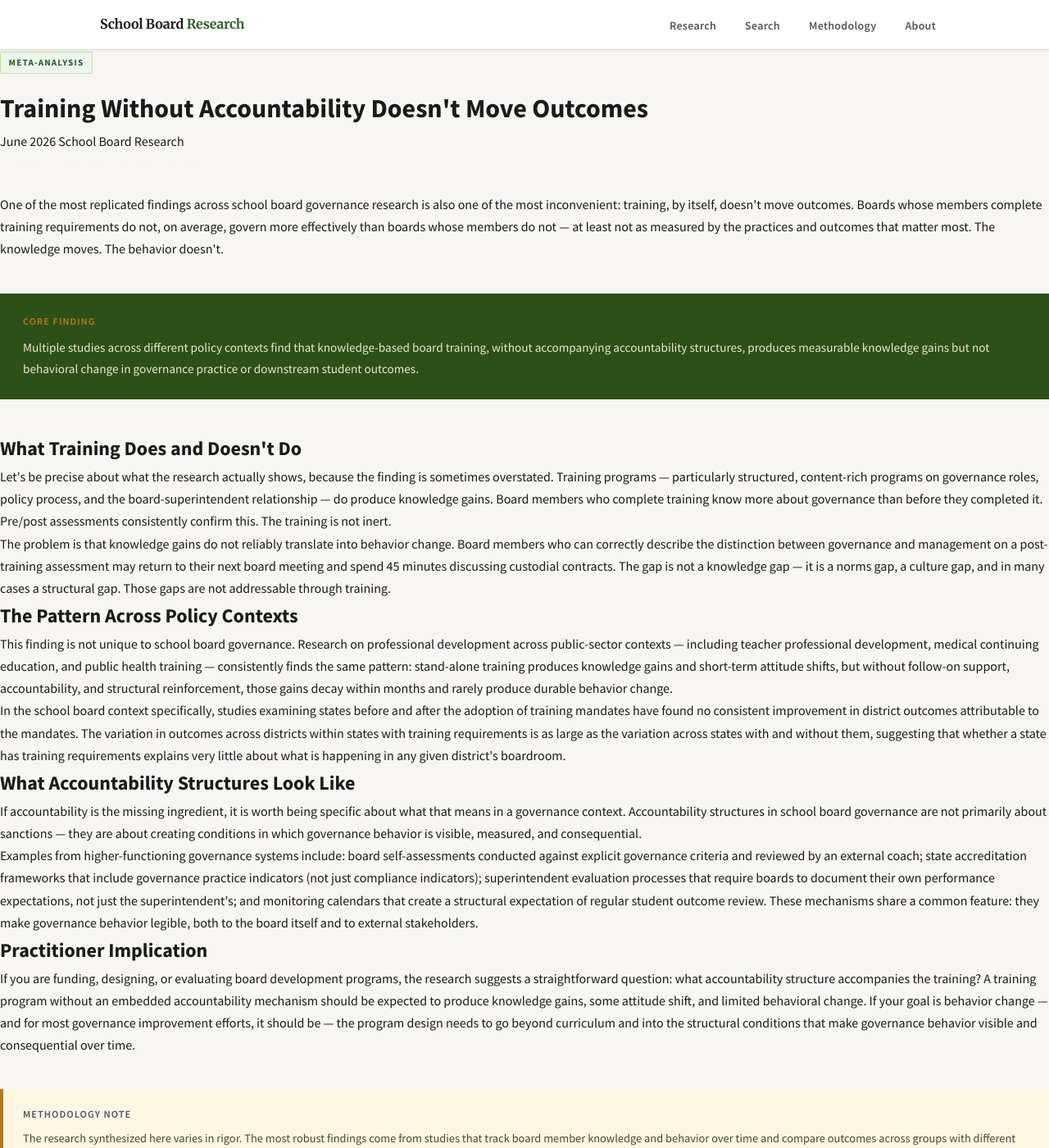
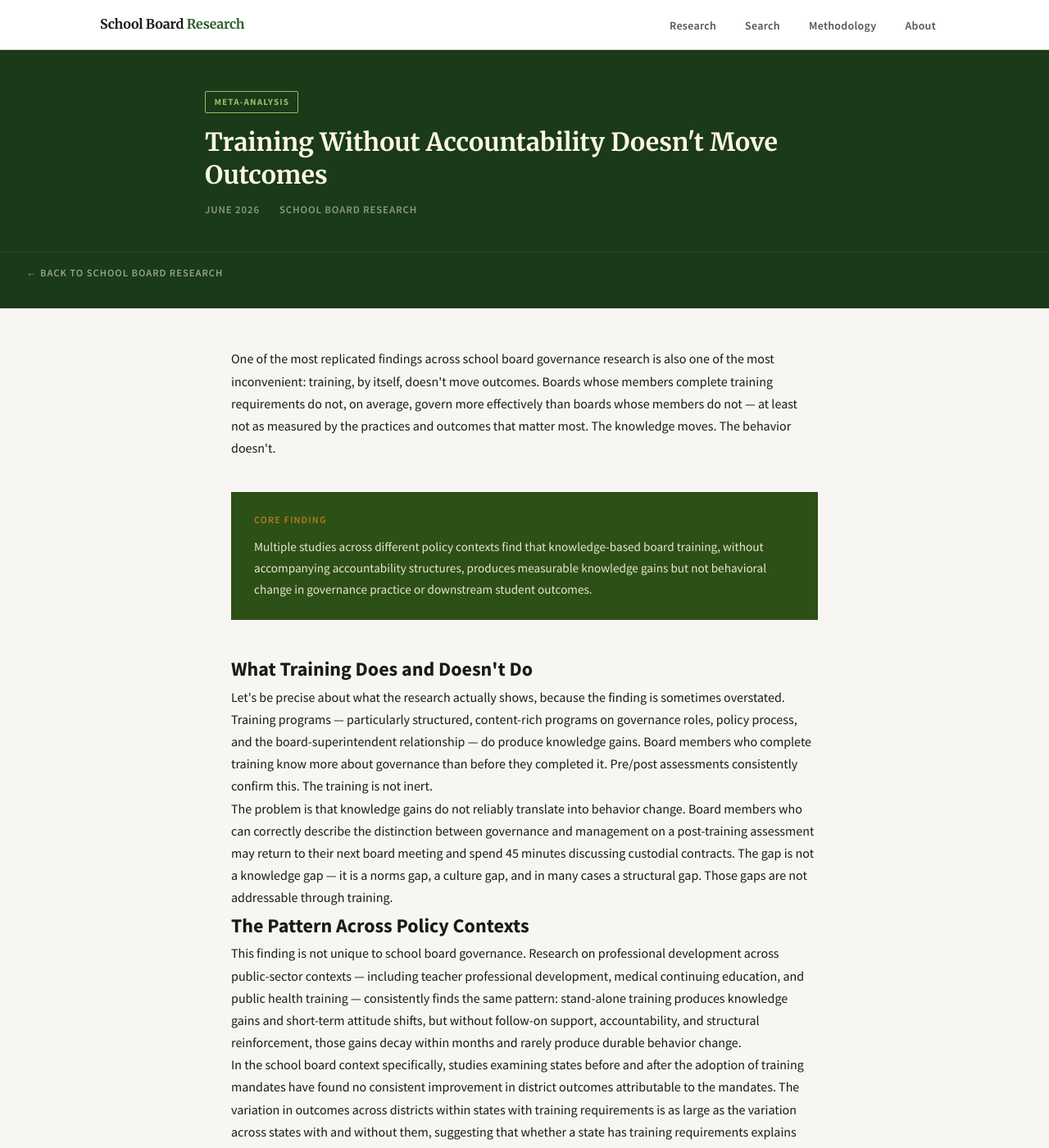
Before and after one commit to ajcrabill/schoolboardresearch-com, a Jekyll site: the page built from research/training-without-accountability.html, in a window 1280 px wide and 1400 px high. Shown: the whole window at 82% size. Built offline with Jekyll 4.4.1, drawn with Linux system fonts in a browser that asks for light colours.

Commit message:
Fix article page margins and add citation support to research layout
style.css: Article pages (.article-header, .article-header-inner,
.article-body, .back-bar, .article-meta) had no CSS rules, causing
content to render edge-to-edge with no padding or max-width. Added
full layout rules for the Jekyll research layout, with max-width 780px,
dark header matching primary palette, and responsive padding.

_layouts/research.html: Added citation block below the header — displays
page.citation text with optional doi link when front matter provides them.

Co-Authored-By: Claude Sonnet 4.6 <noreply@anthropic.com>

```diff
--- a/_layouts/research.html
+++ b/_layouts/research.html
@@ -9,6 +9,11 @@ layout: default
       <span>{{ page.date_display }}</span>
       <span>School Board Research</span>
     </div>
+    {% if page.citation %}
+    <div class="article-citation">
+      {% if page.doi %}<a href="https://doi.org/{{ page.doi }}" target="_blank" rel="noopener">DOI: {{ page.doi }}</a> — {% endif %}{{ page.citation }}
+    </div>
+    {% endif %}
   </div>
 </header>
 <div class="back-bar">
--- a/assets/css/style.css
+++ b/assets/css/style.css
@@ -453,6 +453,88 @@ footer {
 body.article-page {
   background: var(--light-parchment);
   color: var(--slate);
+}
+
+/* ── ARTICLE LAYOUT (Jekyll research layout) ── */
+.article-header {
+  background: var(--primary-dk);
+  padding: 3rem 2rem 2.5rem;
+}
+.article-header-inner {
+  max-width: 780px;
+  margin: 0 auto;
+}
+.article-header .study-badge {
+  display: inline-block;
+  font-size: 0.7rem;
+  font-weight: 700;
+  letter-spacing: 0.1em;
+  text-transform: uppercase;
+  color: var(--accent);
+  border: 1px solid var(--accent);
+  padding: 0.2rem 0.65rem;
+  border-radius: 2px;
+  margin-bottom: 1rem;
+  background: transparent;
+}
+.article-header h1 {
+  font-family: 'Merriweather', serif;
+  font-size: clamp(1.3rem, 3vw, 1.9rem);
+  font-weight: 700;
+  line-height: 1.3;
+  color: var(--parchment);
+  margin-bottom: 0.75rem;
+}
+.article-meta {
+  display: flex;
+  gap: 1.5rem;
+  font-size: 0.8rem;
+  font-weight: 600;
+  text-transform: uppercase;
+  letter-spacing: 0.07em;
+  color: rgba(253,246,227,0.5);
+}
+.article-citation {
+  margin-top: 1.25rem;
+  padding-top: 1.25rem;
+  border-top: 1px solid rgba(253,246,227,0.12);
+  font-size: 0.85rem;
+  color: rgba(253,246,227,0.7);
+  line-height: 1.55;
+  font-style: italic;
+}
+.article-citation a {
+  color: var(--accent);
+  text-decoration: none;
+  font-style: normal;
+  font-weight: 600;
+}
+.article-citation a:hover { text-decoration: underline; }
+.back-bar {
+  background: var(--primary-dk);
+  border-top: 1px solid rgba(255,255,255,0.08);
+  padding: 0.6rem 2rem;
+}
+.back-bar .back-link {
+  display: inline-block;
+  font-size: 0.78rem;
+  font-weight: 600;
+  text-transform: uppercase;
+  letter-spacing: 0.08em;
+  color: rgba(253,246,227,0.55);
+  text-decoration: none;
+  max-width: 780px;
+}
+.back-bar .back-link:hover { color: var(--accent); }
+.article-body {
+  max-width: 780px;
+  margin: 0 auto;
+  padding: 3rem 2rem 5rem;
+}
+@media (max-width: 640px) {
+  .article-header { padding: 2rem 1.25rem 2rem; }
+  .article-body { padding: 2rem 1.25rem 4rem; }
+  .back-bar { padding: 0.6rem 1.25rem; }
 }
 
 /* Post header (dark slate band at top of article) */
```
